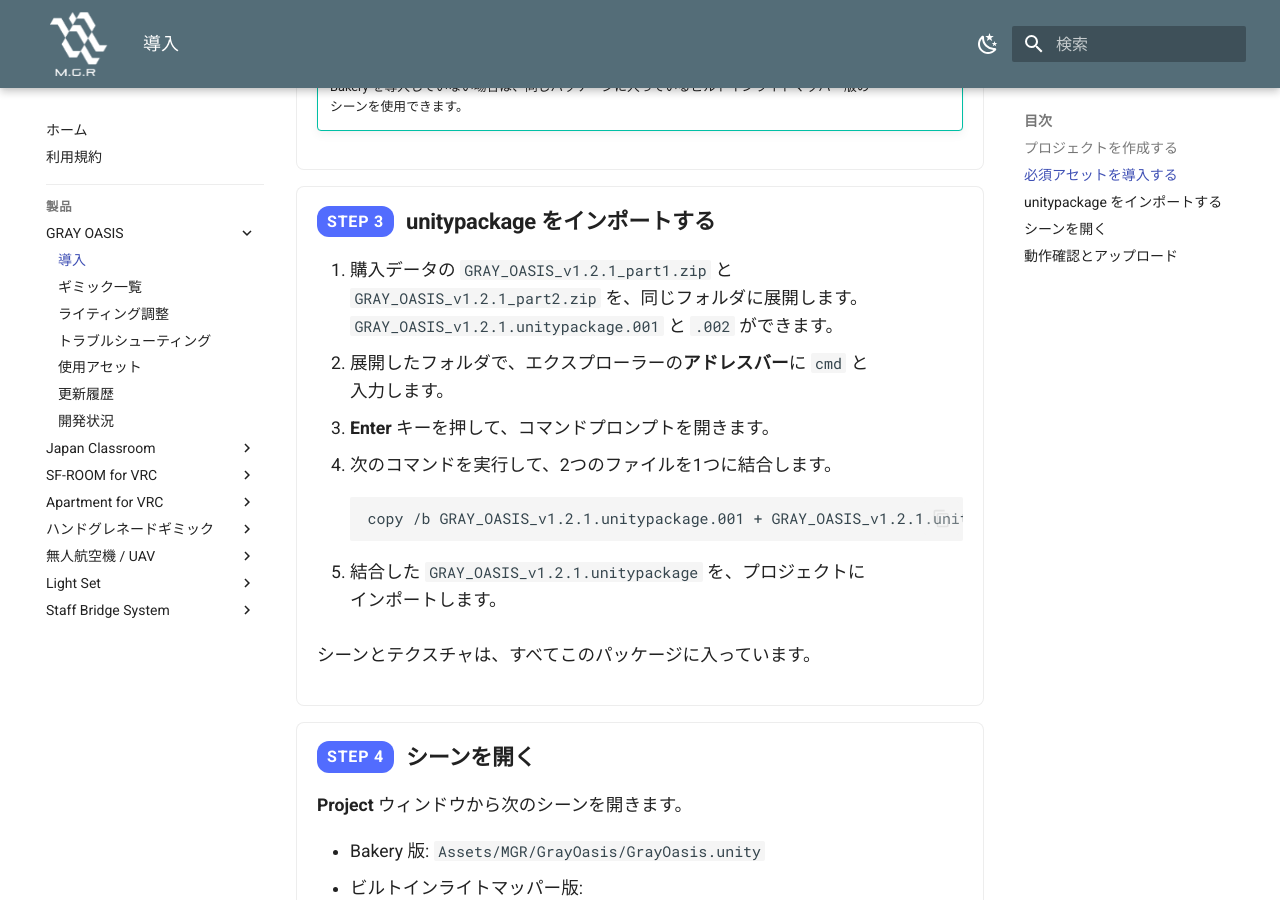
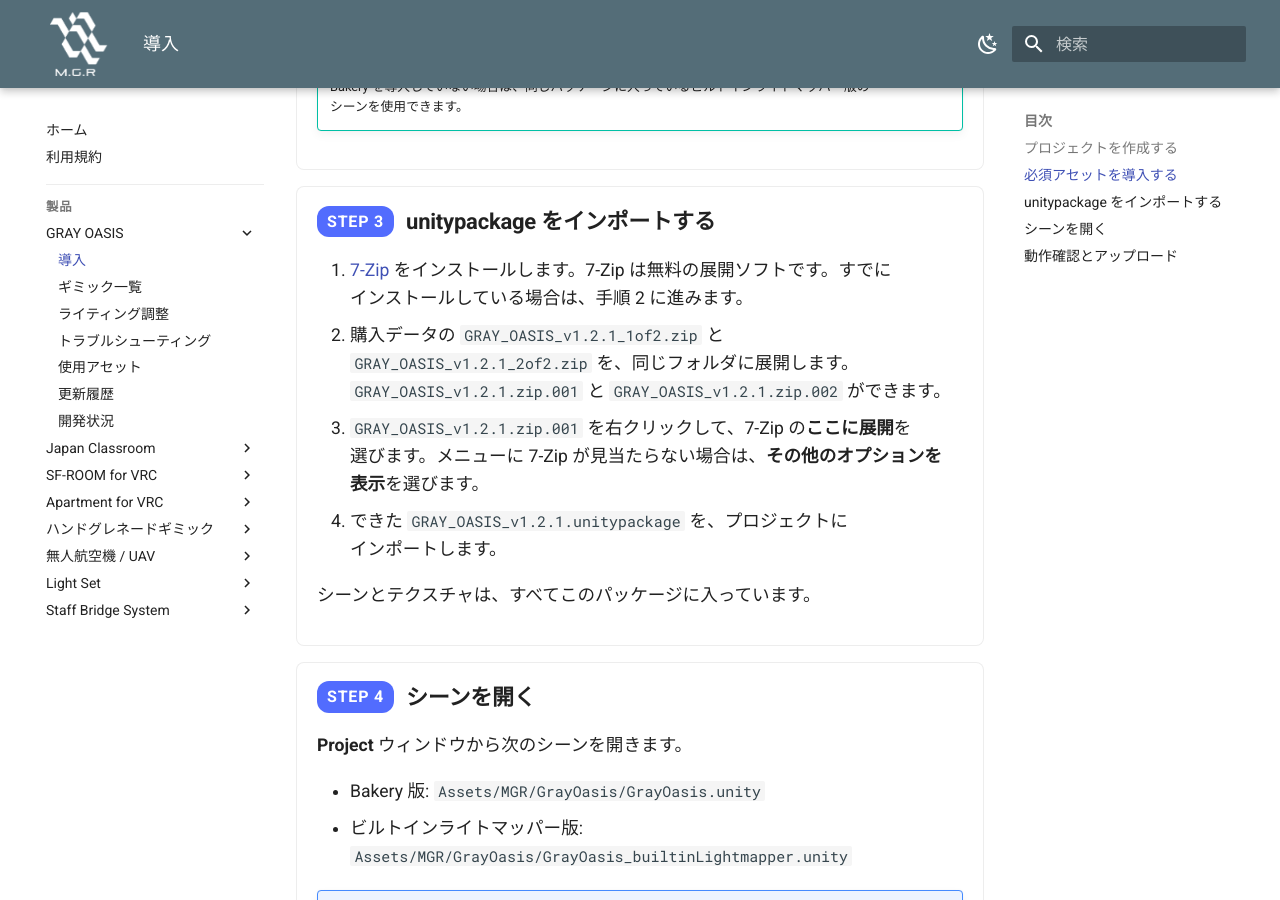
Before and after one commit to MAGURO-git/ProductArchive, an MkDocs documentation site: the page built from docs/gray-oasis/install.md, in a window 1280 px wide and 900 px high, scrolled down 919 px. Built offline with MkDocs 1.6.1 and Material for MkDocs 9.7.7, drawn with Linux system fonts in a browser that asks for light colours.

Commit message:
GRAY OASIS: 導入ページの STEP 3 を、7-Zip で展開する手順に直す
BOOTH 用の zip を、7-Zip の分割 zip(.zip.001 と .zip.002)を、それぞれ通常の zip に包んだ形にした。購入者は、2つの zip を同じフォルダに展開し、.zip.001 を 7-Zip で展開する。コマンドプロンプトでの結合は不要。

Co-Authored-By: Claude Sonnet 5.5 <noreply@anthropic.com>

````diff
--- a/docs/gray-oasis/install.md
+++ b/docs/gray-oasis/install.md
@@ -47,16 +47,10 @@ VCC（VRChat Creator Companion）または ALCOM から、VRChat ワールド用
 </div>
 <div class="step-body" markdown="1">
 
-1. 購入データの `GRAY_OASIS_v1.2.1_part1.zip` と `GRAY_OASIS_v1.2.1_part2.zip` を、同じフォルダに展開します。`GRAY_OASIS_v1.2.1.unitypackage.001` と `.002` ができます。
-2. 展開したフォルダで、エクスプローラーの**アドレスバー**に `cmd` と入力します。
-3. **Enter** キーを押して、コマンドプロンプトを開きます。
-4. 次のコマンドを実行して、2つのファイルを1つに結合します。
-
-    ```
-    copy /b GRAY_OASIS_v1.2.1.unitypackage.001 + GRAY_OASIS_v1.2.1.unitypackage.002 GRAY_OASIS_v1.2.1.unitypackage
-    ```
-
-5. 結合した `GRAY_OASIS_v1.2.1.unitypackage` を、プロジェクトにインポートします。
+1. [7-Zip](https://www.7-zip.org/) をインストールします。7-Zip は無料の展開ソフトです。すでにインストールしている場合は、手順 2 に進みます。
+2. 購入データの `GRAY_OASIS_v1.2.1_1of2.zip` と `GRAY_OASIS_v1.2.1_2of2.zip` を、同じフォルダに展開します。`GRAY_OASIS_v1.2.1.zip.001` と `GRAY_OASIS_v1.2.1.zip.002` ができます。
+3. `GRAY_OASIS_v1.2.1.zip.001` を右クリックして、7-Zip の**ここに展開**を選びます。メニューに 7-Zip が見当たらない場合は、**その他のオプションを表示**を選びます。
+4. できた `GRAY_OASIS_v1.2.1.unitypackage` を、プロジェクトにインポートします。
 
 シーンとテクスチャは、すべてこのパッケージに入っています。
 
````
Also changed, not shown: docs/staff-bridge-system/status.md (renamed from docs/staff-bridge-system/roadmap.md).
